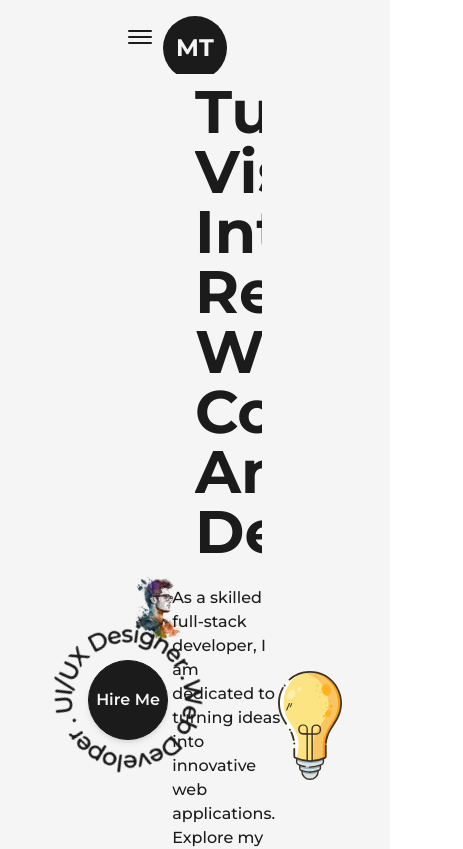
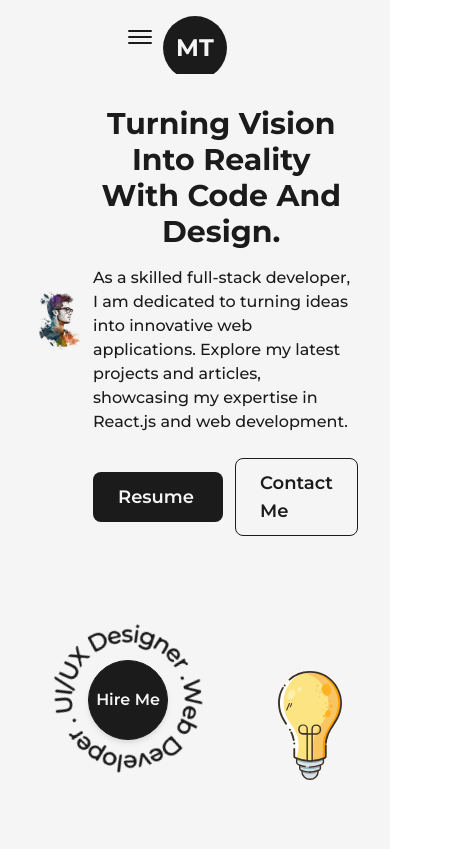
Before and after one commit to MilkiasTonji/mock-portfolio, a Next.js app: page / in a window 390 px wide. Shown: the top 849 px of the page, 463 px wide, since content can reach past the window. Built offline with nearby package versions, Linux system fonts and the light colour scheme.

Commit message:
Make homepage responsive

```diff
--- a/src/components/AnimatedText.js
+++ b/src/components/AnimatedText.js
@@ -31,7 +31,9 @@ const singleWord = {
 
 const AnimatedText = ({ text, className = "" }) => {
     return (
-        <div className='w-full mx-auto py-2 flex items-center justify-center text-center overflow-hidden'>
+        <div
+        className='w-full mx-auto py-2 flex items-center sm:p-0 justify-center text-center overflow-hidden'
+        >
             <motion.h1 className={`inline-block w-full text-dark dark:text-light font-bold capitalize text-8xl ${className}`}
              variants={quote}
              initial="initial"
--- a/src/components/Layout.js
+++ b/src/components/Layout.js
@@ -2,7 +2,9 @@ import React from 'react'
 
 const Layout = ({children, className=""}) => {
   return (
-    <div className={`h-full w-full inline-block z-0 bg-light dark:bg-dark p-32 ${className}`}>
+    <div className={`h-full w-full inline-block z-0 bg-light dark:bg-dark p-32
+      xl:p-24 lg:p-16 md:p-12 sm:p-8
+      ${className}`}>
         {children}
     </div>
   )
--- a/src/pages/index.js
+++ b/src/pages/index.js
@@ -19,17 +19,18 @@ export default function Home() {
         <meta name="description" content="Generated by create next app" />
       </Head>
       <main className='flex flex-col items-center text-dark w-full min-h-screen dark:text-light'>
-        <Layout className='pt-0'>
+        <Layout className='pt-0 md:pt-16 sm:pt-8'>
           <div className='flex items-center justify-between w-full'>
             <div className='w-1/2'>
               <Image src={profilePic} alt='milkiasTonjiPic'
                 priority={true}
                 sizes="(max-width: 768px) 100vw, (max-width: 1200px) 50vw, 50vw"
+                className='w-full h-auto lg:hidden md:inline-block md:w-full'
               />
               </div>
-            <div className='w-1/2 flex flex-col items-center self-center'>
+            <div className='w-1/2 flex flex-col items-center self-center lg:w-full'>
               <AnimatedText text={"Turning Vision Into Reality With Code And Design."}
-               className='!text-6xl !text-left' />
+               className='!text-6xl !text-left xl:!text-5xl lg:!text-center md:!text-5xl sm:!text-3xl' />
               <p className='my-4 text-base font-medium'>As a skilled full-stack developer, I am dedicated to turning ideas into innovative web applications.
                 Explore my latest projects and articles, showcasing my expertise in React.js and web development.</p>
                 <div className='flex items-center self-start mt-2'>
```
Also changed, not shown: notes.txt.
